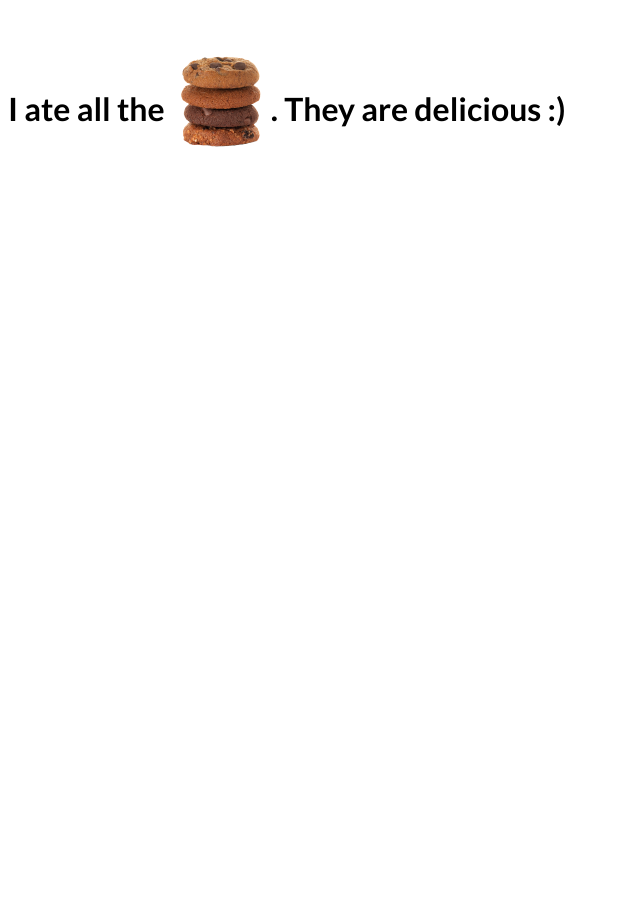
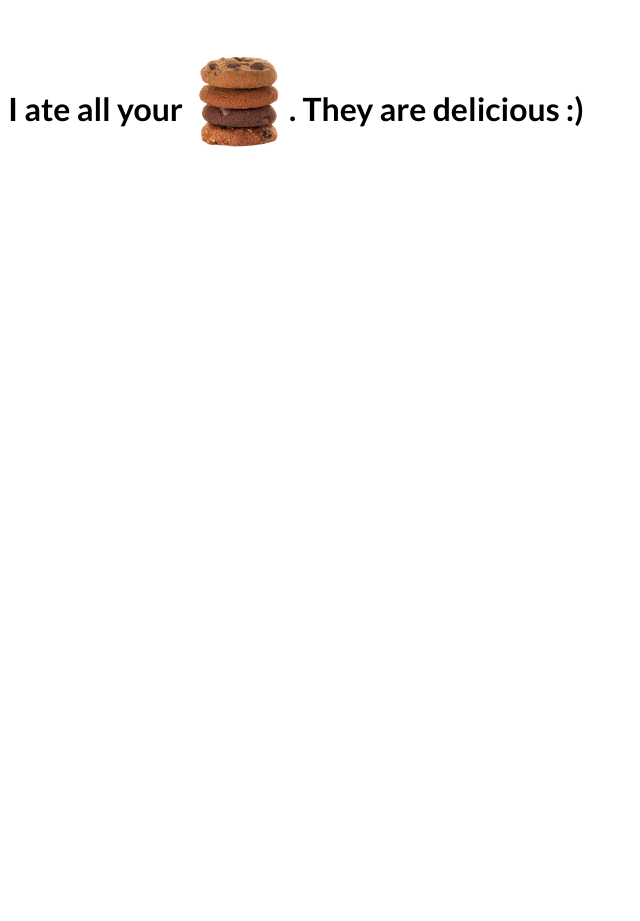
Before and after one commit to dsmilkov/dsmilkov.github.io, a Jekyll site: the page cookies.html, which Jekyll copies as it is, in a window 1280 px wide. Shown: the whole page, without its empty margins (0-640 px from the left). Built offline with Jekyll 4.4.1, drawn with Linux system fonts in a browser that asks for light colours.

Commit message:
updated cookies page

```diff
--- a/cookies.html
+++ b/cookies.html
@@ -30,7 +30,7 @@
         </script>
     </head>
     <body>
-      <h1>I ate all the <img style="position:relative; top:32px;" height="100" src="static/cookies.png" />. They are delicious :)</h1>
+      <h1>I ate all your <img style="position:relative; top:32px;" height="100" src="static/cookies.png" />. They are delicious :)</h1>
 
     </body>
 </html>
```
